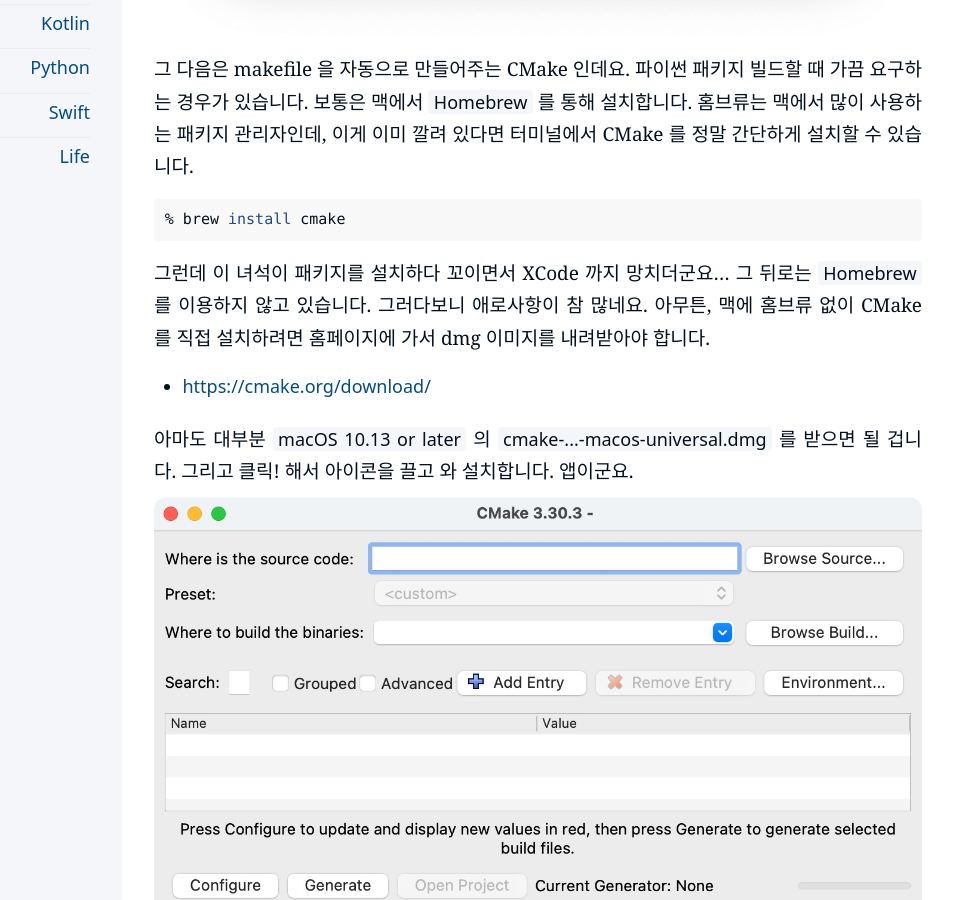
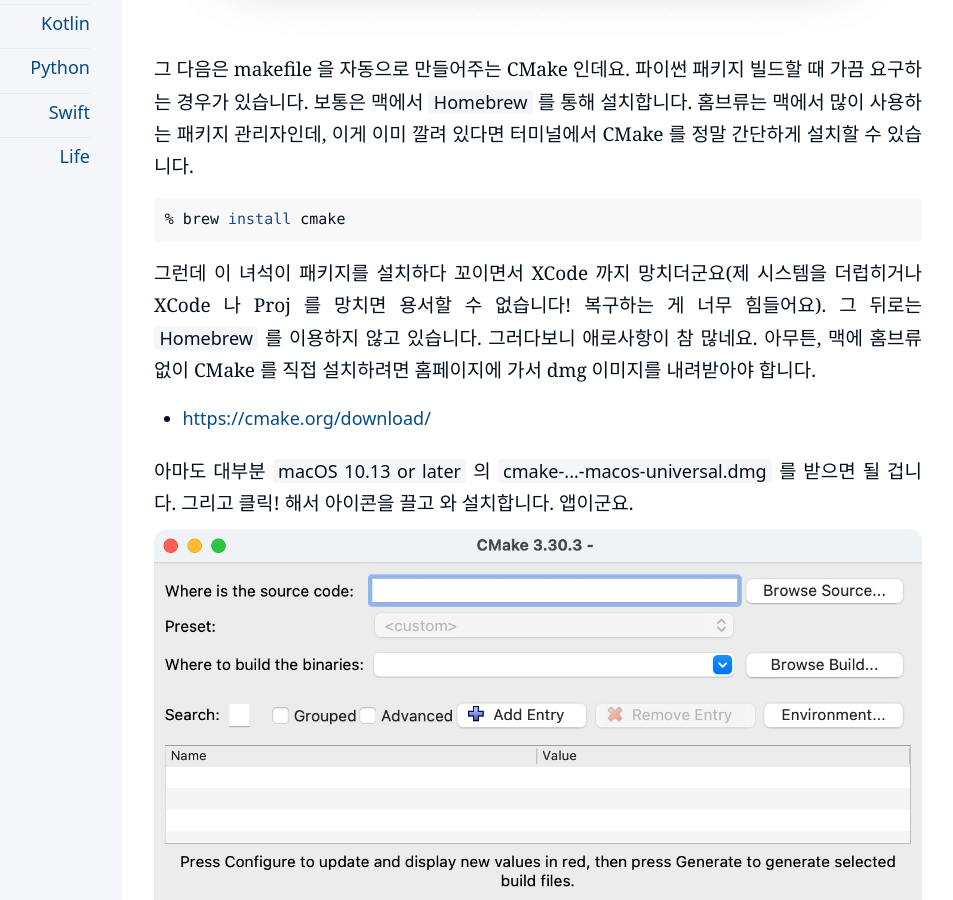
Before and after one commit to kiroshin/kiroshin.github.io, a Jekyll site: the page built from _posts/2024-09-05-mac-cmake-installation.md, in a window 1280 px wide and 900 px high, scrolled down 1307 px. Shown: the whole window, without its empty margins (198-1151 px from the left). Built offline with Jekyll 4.4.1, drawn with Linux system fonts in a browser that asks for light colours.

Commit message:
Update 2024-09-05-mac-cmake-installation.md

````diff
--- a/_posts/2024-09-05-mac-cmake-installation.md
+++ b/_posts/2024-09-05-mac-cmake-installation.md
@@ -23,7 +23,7 @@
 % brew install cmake
 ```
 
-그런데 이 녀석이 패키지를 설치하다 꼬이면서 XCode 까지 망치더군요... 그 뒤로는 `Homebrew` 를 이용하지 않고 있습니다. 그러다보니 애로사항이 참 많네요. 아무튼, 맥에 홈브류 없이 CMake 를 직접 설치하려면 홈페이지에 가서 dmg 이미지를 내려받아야 합니다.
+그런데 이 녀석이 패키지를 설치하다 꼬이면서 XCode 까지 망치더군요(제 시스템을 더럽히거나 XCode 나 Proj 를 망치면 용서할 수 없습니다! 복구하는 게 너무 힘들어요). 그 뒤로는 `Homebrew` 를 이용하지 않고 있습니다. 그러다보니 애로사항이 참 많네요. 아무튼, 맥에 홈브류 없이 CMake 를 직접 설치하려면 홈페이지에 가서 dmg 이미지를 내려받아야 합니다.
 
 * <https://cmake.org/download/>
 
````
